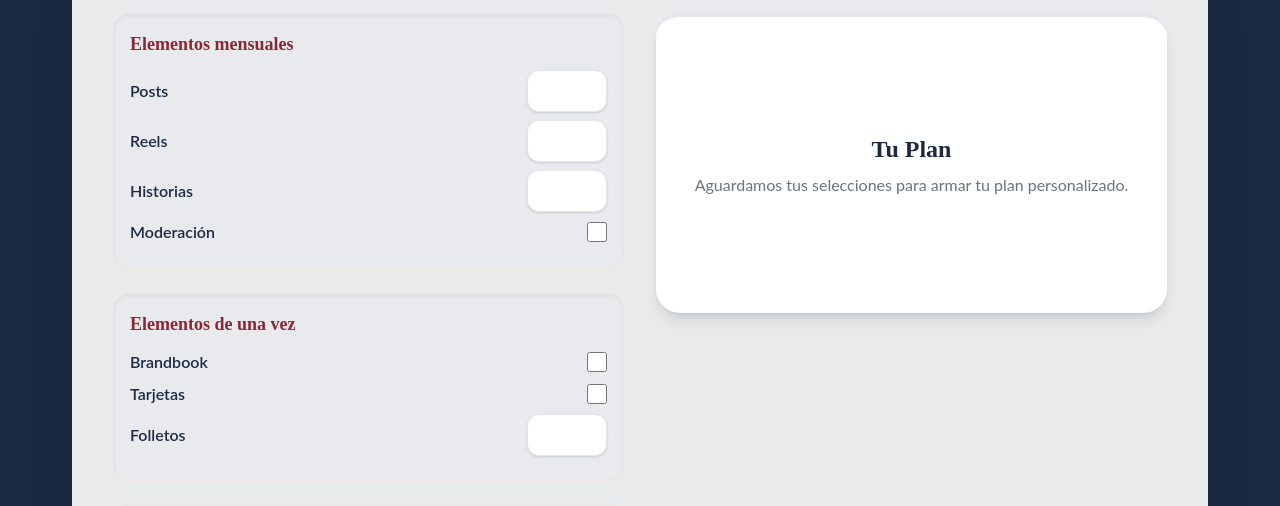
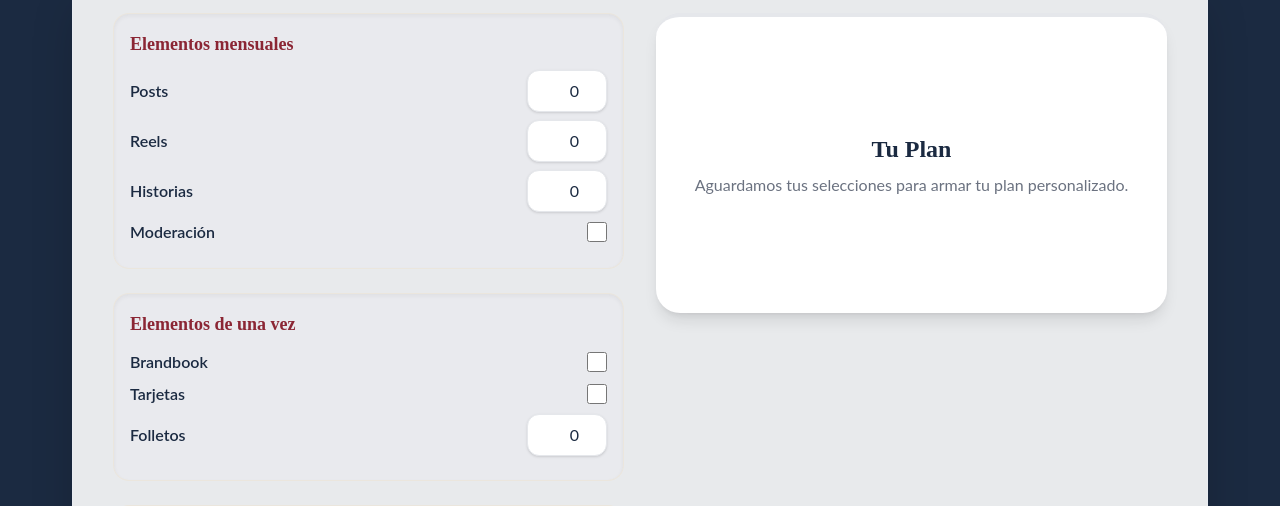
Before and after one commit to Maiguelon/Aramis-Web, a Next.js app: page /plan_personalizado in a window 1280 px wide. Shown: the part 248-754 px from the top of the page. Built offline with nearby package versions, Linux system fonts and the light colour scheme.

Commit message:
minimal aspect changes in priceselector

```diff
--- a/components/PriceSelector.jsx
+++ b/components/PriceSelector.jsx
@@ -29,7 +29,7 @@ export default function PriceSelectorForm({ onChange }) {
 
   // Cambia estilos de inputs y agrega microanimaciones/focus
   const baseInput =
-    "border rounded-xl px-3 py-2 w-20 text-right shadow focus:ring-2 focus:ring-accent-yellow focus:border-accent-yellow transition-all";
+    "text-primary border rounded-xl px-3 py-2 w-20 text-right shadow focus:ring-2 focus:ring-accent-yellow focus:border-accent-yellow transition-all";
   const baseLabel =
     "font-semibold text-primary hover:text-accent-blue transition-all duration-200 cursor-pointer";
   const baseSection =
```
